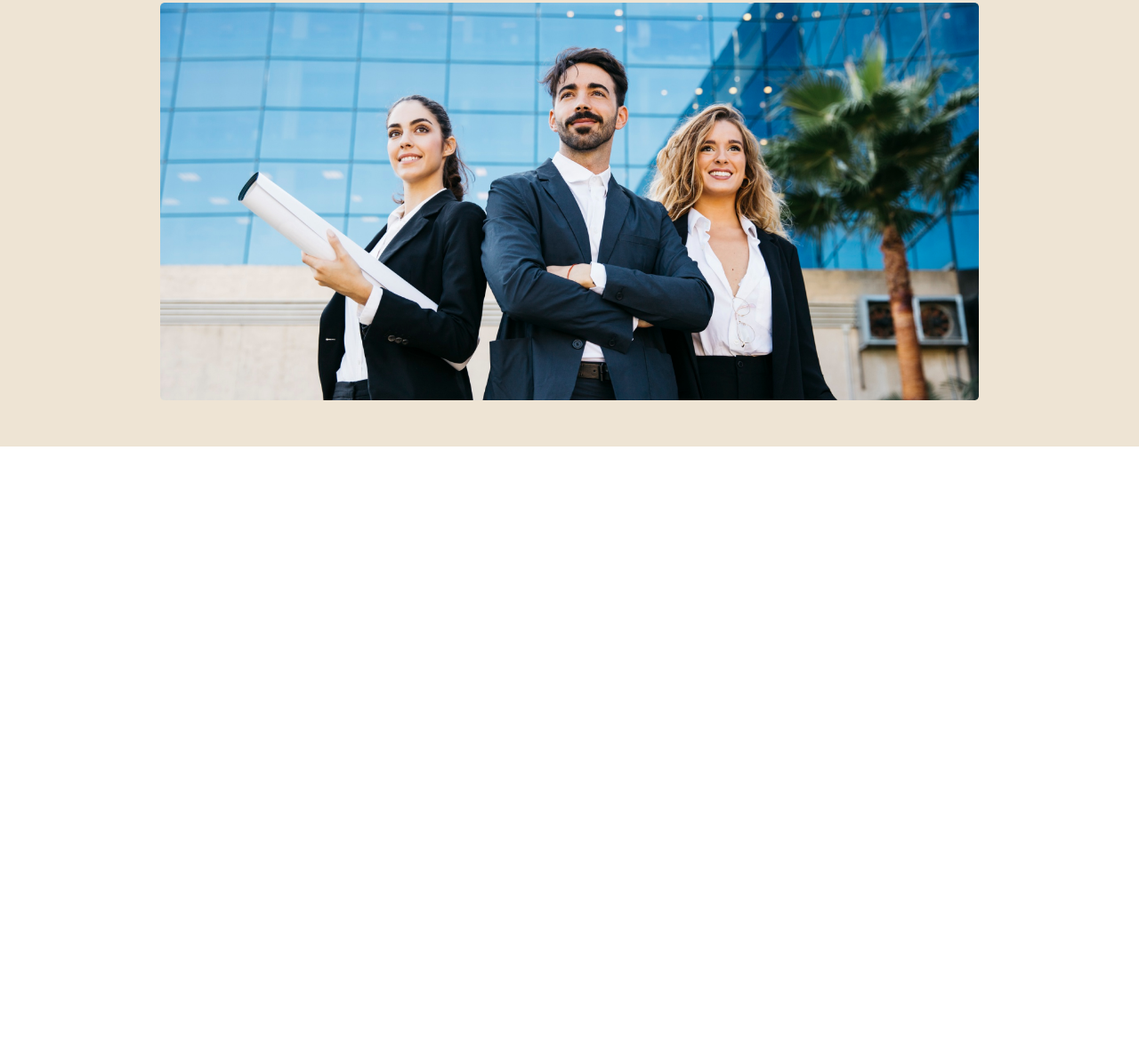
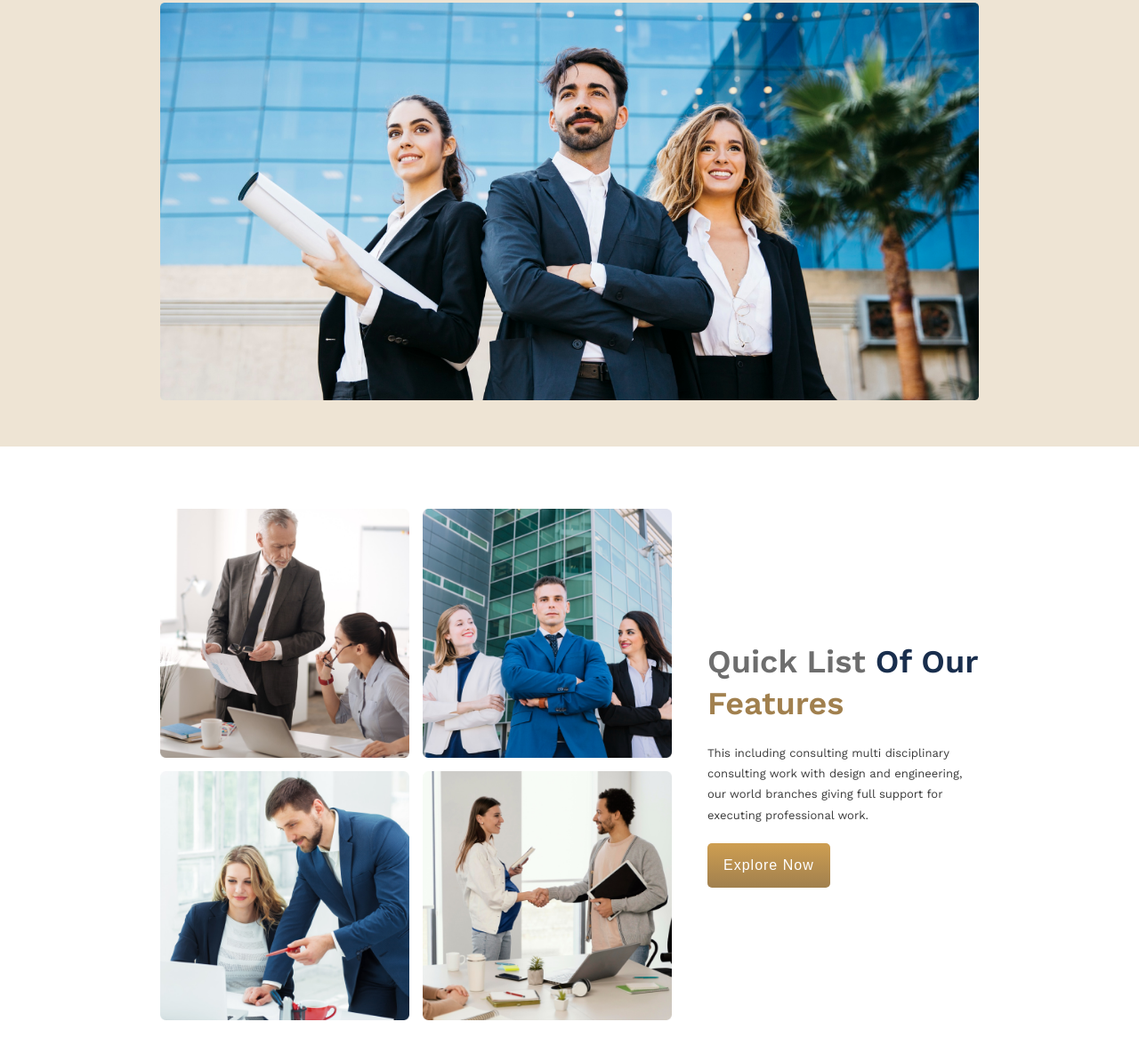
Before and after one commit to snigbar/g3-architect, a plain HTML site: page index.html in a window 1280 px wide. Shown: the part 495-1662 px from the top of the page at 89% size. Before the commit the page ends 997 px from the top, so only its background shows below. Drawn offline with nearby package versions, Linux system fonts and the light colour scheme.

Commit message:
feature section added

```diff
--- a/css/style.css
+++ b/css/style.css
@@ -3,10 +3,10 @@
 :root{
 
     --color-primary:#CE9E51;
-    --color-primary-dark:#9C7B49;
+    --color-primary-dark:#a1804e;
     --dark-grey:#232323;
     --light-grey:#cfcfcf;
-    --md-grey:#666666;
+    --md-grey:#6e6e6e;
     --dark-grey-2:#3b3b3b;
     --black-blue:#192e4d;
 }
@@ -59,6 +59,7 @@ body{
 .nav-item{
     padding: 1rem 1.5rem;
     font-size: 1.8rem;
+    color: var(--black-blue);
     border-bottom: 1px solid transparent;
 
 }
@@ -102,6 +103,11 @@ body{
 
 }
 
+.banner-text span {
+    font-weight: 600;
+    color:var(--black-blue);
+}
+
 .banner-button{
     border: none;
     padding: 1.6rem 1.8rem;
@@ -117,7 +123,7 @@ body{
 }
 
 .banner-button:hover{
-    background:linear-gradient(to bottom, #b98c43, #836331);
+    background:linear-gradient(to bottom, #b98c43, #916e38);
 }
 
 .banner-button:active{
@@ -129,5 +135,81 @@ body{
 }
 
 .banner-image img{
+
     width:100%;
 }
+
+/* main contents  */
+
+.contents{
+    background-color: #fff;
+    margin:0 10rem;
+}
+
+/* features section */
+
+.features{
+    display: flex;
+    flex-direction: row-reverse;
+    align-items: center;
+    margin-top: 5rem;
+    padding: 2rem 8rem;
+}
+
+.features-text-area{
+    width:70%;
+    margin-left: 4rem;
+}
+.features-heading{
+    font-size:3.6rem;
+    line-height: 1.3;
+    font-weight: 550;
+    color:var(--md-grey);
+    margin-bottom: 2rem;
+}
+
+.span-text-1{color:var(--black-blue);}
+.span-text-2{color:var(--color-primary-dark);}
+
+.features-text{
+    color:var(--dark-grey-2);
+    font-size: 1.3rem;
+    line-height: 1.8;
+}
+
+
+
+.features-button{
+
+    border: none;
+    padding: 1.6rem 1.8rem;
+    border-radius: 5px;
+    font-size: 1.6rem;
+    letter-spacing: 1px;
+    color: #fff;
+    cursor: pointer;
+    background:linear-gradient(to bottom, var(--color-primary), var(--color-primary-dark));
+    transition: transform .3s;
+    margin-top: 2rem;
+
+}
+
+
+.features-button:hover{
+    background:linear-gradient(to bottom, #b98c43, #916e38);
+}
+
+.features-button:active{
+    transform: translateY(2px);
+}
+
+.features-gallery{
+    display: grid;
+    grid-template-columns: repeat(2,1fr);
+    grid-template-rows: repeat(2,1fr);
+    grid-gap: 1.5rem;
+}
+
+.features-img{
+    width:280px;
+}
--- a/index.html
+++ b/index.html
@@ -44,7 +44,7 @@
 
         <p class="banner-text">
             Our diverse staff of over <span>
-            150</span> planners, architects, interior designers, engineers, and professionals comprises one of the largest architectural, engineering and construction firms in the Northeast.
+            150+</span> planners, architects, interior designers, engineers, and professionals comprises one of the largest architectural, engineering and construction firms in the Northeast.
         </p>
 
         <button class="banner-button">Explore More</button>
@@ -57,6 +57,34 @@
 </header>
 
 
+<!-- main section -->
+
+<main class="contents">
+
+
+    <section class="features">
+        <div class="features-text-area">
+            <h1 class="features-heading">
+                Quick List <span class="span-text-1"> Of Our </span> <span class="span-text-2">Features</span>
+            </h1>
+
+            <p class="features-text">
+                This including consulting multi disciplinary consulting work with design and engineering, our
+world branches giving full support for executing professional work.
+            </p>
+
+            <button class="features-button">Explore Now</button>
+        </div>
+
+        <div class="features-gallery">
+            <img src="images/team1.png" alt="" srcset="" class="features-img">
+            <img src="images/team2.png" alt="" srcset="" class="features-img">
+            <img src="images/team3.png" alt="" srcset="" class="features-img">
+            <img src="images/team4.png" alt="" srcset="" class="features-img">
+        </div>
+    </section>
+</main>
+
 <!-- importing ion-icons -->
 
 <script type="module" src="https://unpkg.com/ionicons@5.5.2/dist/ionicons/ionicons.esm.js"></script>
```
